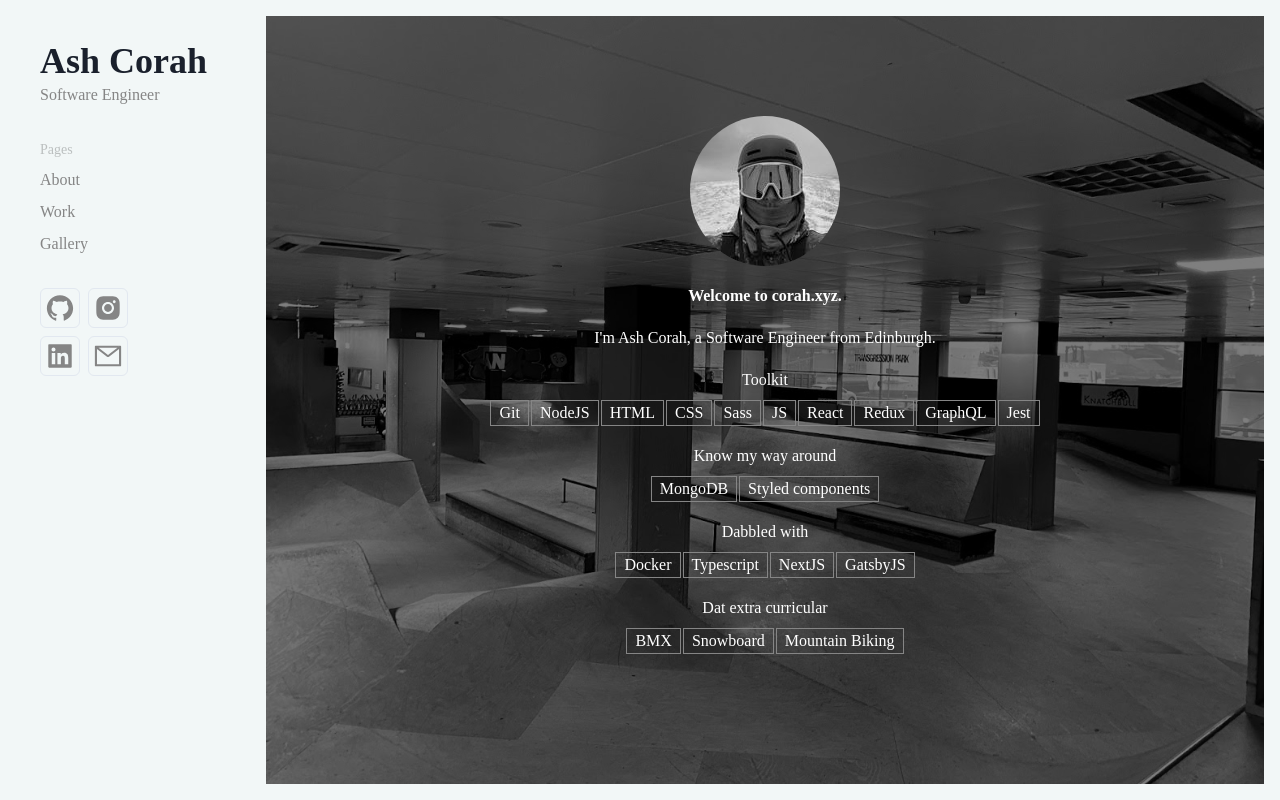
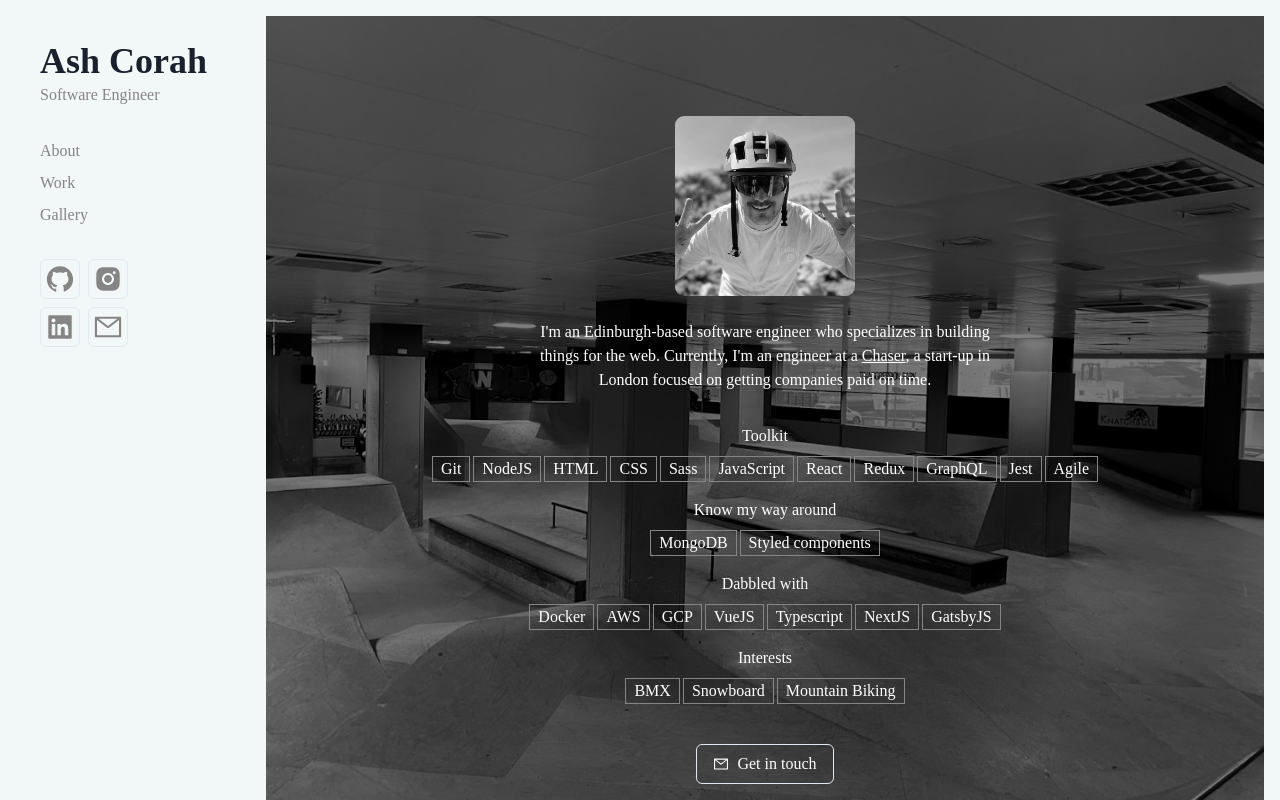
Before and after one commit to ashcorah/portfolio, a React (Create React App) app: page / in a window 1280 px wide. Built offline with nearby package versions, Linux system fonts and the light colour scheme; a web font is replaced by a local one.

Commit message:
add improvements

```diff
--- a/src/app/about/index.jsx
+++ b/src/app/about/index.jsx
@@ -1,8 +1,17 @@
-import { Center, Image, Text, VStack, Box, HStack } from "@chakra-ui/react";
+import {
+  Center,
+  Image,
+  Text,
+  VStack,
+  Box,
+  HStack,
+  Button,
+} from "@chakra-ui/react";
 import Ash from "../../assets/images/ash.jpg";
 import Skatepark from "../../assets/images/skatepark.jpg";
 import usePalette from "../../hooks/usePallette";
 import PageContainer from "../../components/PageContainer/index.jsx";
+import { AiOutlineMail } from "react-icons/ai";
 
 const ToolSection = ({ skills, title }) => (
   <VStack>
@@ -11,7 +20,7 @@ const ToolSection = ({ skills, title }) => (
       justifyContent="center"
       flexWrap="wrap"
       display="flex"
-      spacing="2px"
+      spacing="3px"
     >
       {skills.map((skill) => (
         <ToolkitBox skill={skill} />
@@ -37,20 +46,30 @@ const ToolkitBox = ({ skill }) => {
 };
 
 const About = () => {
+  const colors = usePalette();
   const skills = [
     "Git",
     "NodeJS",
     "HTML",
     "CSS",
     "Sass",
-    "JS",
+    "JavaScript",
     "React",
     "Redux",
     "GraphQL",
     "Jest",
+    "Agile",
   ];
   const knows = ["MongoDB", "Styled components"];
-  const dabbled = ["Docker", "Typescript", "NextJS", "GatsbyJS"];
+  const dabbled = [
+    "Docker",
+    "AWS",
+    "GCP",
+    "VueJS",
+    "Typescript",
+    "NextJS",
+    "GatsbyJS",
+  ];
   const enjoys = ["BMX", "Snowboard", "Mountain Biking"];
 
   return (
@@ -70,24 +89,57 @@ const About = () => {
           zIndex="-1"
         />
         <Center alignItems="flex-start" h="100%" p={10} pt="100px">
-          <VStack spacing={18} justifyContent="center" display="flex">
+          <VStack spacing={10}>
+            <VStack spacing={6} display="flex">
               <Image
                 transition="0.5s all ease"
                 className="ash"
                 src={Ash}
-              borderRadius="100%"
+                maxW="180px"
+                objectFit="cover"
+                borderRadius="5%"
                 filter="grayscale(100%)"
+                sx={{
+                  ":hover": {
+                    filter: "grayscale(0%)",
+                  },
+                }}
               />
-            <Text fontWeight="bold" color="white" textAlign="center">
-              Welcome to corah.xyz.
+              <VStack spacing={8} display="flex" justifyContent="flex-start">
+                <VStack spacing={0} display="flex" justifyContent="flex-start">
+                  <Text color="white" textAlign="center" maxW="450px">
+                    I'm an Edinburgh-based software engineer who specializes in
+                    building things for the web. Currently, I'm an engineer at a{" "}
+                    <Text
+                      as="a"
+                      href="https://www.chaserhq.com/"
+                      textDecoration="underline"
+                    >
+                      Chaser
                     </Text>
-            <Text color="white" textAlign="center">
-              I'm Ash Corah, a Software Engineer from Edinburgh.
+                    , a start-up in London focused on getting companies paid on
+                    time.
                   </Text>
+                </VStack>
+                <VStack spacing={4}>
                   <ToolSection title="Toolkit" skills={skills} />
                   <ToolSection title="Know my way around" skills={knows} />
                   <ToolSection title="Dabbled with" skills={dabbled} />
-            <ToolSection title="Dat extra curricular" skills={enjoys} />
+                  <ToolSection title="Interests" skills={enjoys} />
+                </VStack>
+              </VStack>
+            </VStack>
+            <Button
+              as="a"
+              href="mailto:ashcorah@gmail.com"
+              leftIcon={<AiOutlineMail />}
+              fontWeight="normal"
+              color="white"
+              _hover={{ borderColor: colors.red }}
+              variant="outline"
+            >
+              Get in touch
+            </Button>
           </VStack>
         </Center>
       </Box>
--- a/src/app/gallery/components/InstaFeed/InstaFeed.module.scss
+++ b/src/app/gallery/components/InstaFeed/InstaFeed.module.scss
@@ -1,3 +1,4 @@
 .loading {
   background: center/cover no-repeat url(./poster.gif);
+  height: 100%;
 }
--- a/src/app/gallery/components/InstaFeed/index.jsx
+++ b/src/app/gallery/components/InstaFeed/index.jsx
@@ -36,7 +36,7 @@ const InstaFeed = ({ fields }) => {
       {data?.map(({ media_url, caption, media_type }) => {
         return (
           <WrapItem flex="1">
-            <Stack h="100%" position="relative">
+            <Stack h="100%" w="100%" position="relative">
               <Center
                 h="100%"
                 sx={{
@@ -56,6 +56,7 @@ const InstaFeed = ({ fields }) => {
                   minW="350px"
                   minH="350px"
                   h="100%"
+                  className={style.loading}
                   w="100%"
                   sx={{
                     ":hover": {
@@ -69,7 +70,6 @@ const InstaFeed = ({ fields }) => {
                       type="BottomLine"
                       pathColor="#c4302b"
                       pathWidth="4px"
-                      wrapperClassName={style.loading}
                       onMouseOver={(event) => event.target.play()}
                       onMouseOut={(event) => event.target.pause()}
                       src={media_url}
--- a/src/app/work/index.jsx
+++ b/src/app/work/index.jsx
@@ -3,7 +3,7 @@ import Card from "../../components/Card/index.jsx";
 import { WrapItem, Wrap } from "@chakra-ui/react";
 import { useHistory } from "react-router";
 import { useRouteMatch } from "react-router-dom";
-import PageContainer from '../../components/PageContainer/index.jsx';
+import PageContainer from "../../components/PageContainer/index.jsx";
 
 import ChaserText from "./components/Chaser/index.jsx";
 import RockstarText from "./components/Rockstar/index.jsx";
@@ -27,12 +27,15 @@ function getWorkPlaces() {
       title: "Chaser",
       subtitle: "Front-End Engineer \u25CF Remote",
       body: <ChaserText />,
+      externalLink: "https://www.chaserhq.com",
+      githubLink: "https://www.npmjs.com/package/chaser-components",
       id: "chaser",
     },
     {
       img: Skyscanner,
       title: "Skyscanner",
       subtitle: "Full-Stack Engineer",
+      externalLink: "https://www.skyscanner.net/",
       body: <SkyscannerText />,
       id: "skyscanner",
     },
@@ -54,6 +57,7 @@ function getWorkPlaces() {
       img: Towanda,
       title: "Camp Towanda",
       subtitle: "Camp Counsellor",
+      externalLink: "https://www.camptowanda.com/",
       body: <CampText />,
       id: "towanda",
     },
@@ -67,7 +71,16 @@ function getWorkPlaces() {
   ];
 }
 
-const CardItem = ({ key, subtitle, title, image, id, body }) => {
+const CardItem = ({
+  key,
+  subtitle,
+  title,
+  image,
+  id,
+  body,
+  externalLink,
+  githubLink,
+}) => {
   const history = useHistory();
   const [jobOpen, setJobOpen] = useState(false);
 
@@ -90,6 +103,8 @@ const CardItem = ({ key, subtitle, title, image, id, body }) => {
       subtitle={subtitle}
       title={title}
       image={image}
+      externalLink={externalLink}
+      githubLink={githubLink}
       showBack={jobOpen || isSelected}
       onToggle={toggleJob}
     />
@@ -104,7 +119,15 @@ const Work = () => {
     <PageContainer>
       <Wrap h="100%" w="100%" display="flex" spacing="20px">
         {workPlaces.map((job, key) => {
-          const { title, img, subtitle, id, body } = job;
+          const {
+            title,
+            img,
+            subtitle,
+            id,
+            body,
+            externalLink,
+            githubLink,
+          } = job;
           return (
             <CardItem
               key={key}
@@ -113,6 +136,8 @@ const Work = () => {
               image={img}
               id={id}
               body={body}
+              externalLink={externalLink}
+              githubLink={githubLink}
             />
           );
         })}
--- a/src/components/Card/index.jsx
+++ b/src/components/Card/index.jsx
@@ -1,8 +1,18 @@
-import { Box, VStack } from "@chakra-ui/react";
+import { Box, VStack, IconButton, HStack } from "@chakra-ui/react";
 import usePalette from "../../hooks/usePallette";
 import useControlProp from "../../hooks/useControlProp";
+import { BiLinkExternal } from "react-icons/bi";
+import { AiFillGithub } from "react-icons/ai";
 
-const Front = ({ image, shown, colors, title, subtitle }) => {
+const Front = ({
+  image,
+  shown,
+  colors,
+  title,
+  subtitle,
+  externalLink,
+  githubLink,
+}) => {
   return (
     <Box
       h="100%"
@@ -10,10 +20,9 @@ const Front = ({ image, shown, colors, title, subtitle }) => {
       sx={{
         backfaceVisibility: "hidden",
         position: "absolute",
-        transform: shown ? "translateY(100%)" : "translateY(0%)",
-        transformStyle: "preserve-3d",
-        transition: "transform ease 500ms",
-        zIndex: 2,
+        filter: shown && "grayscale(100%) brightness(50%)",
+        transition: "0.5s all ease",
+        zIndex: shown ? -1 : 2,
         "::before": {
           content: '""',
           position: "absolute",
@@ -39,27 +48,72 @@ const Front = ({ image, shown, colors, title, subtitle }) => {
         spacing="3px"
         h="100%"
       >
+        {!shown && (
+          <>
             <Box color={colors.white} fontWeight="semibold" fontSize="xs">
               {title}
             </Box>
             <Box color={colors.white} fontWeight="semibold" fontSize="xs">
               {subtitle}
             </Box>
+          </>
+        )}
+        {(externalLink || githubLink) && (
+          <HStack
+            zIndex="3"
+            position="absolute"
+            bottom="10px"
+            gap="2px"
+            left="10px"
+          >
+            {externalLink && (
+              <IconButton
+                as="a"
+                href={externalLink}
+                sx={{
+                  ":hover": {
+                    color: colors.base,
+                  },
+                }}
+                variant="ghost"
+                target="_blank"
+                aria-label="github"
+                icon={<BiLinkExternal size="25px" />}
+                color="white"
+              />
+            )}
+            {githubLink && (
+              <IconButton
+                as="a"
+                href={githubLink}
+                target="_blank"
+                sx={{
+                  ":hover": {
+                    color: colors.base,
+                  },
+                }}
+                variant="ghost"
+                aria-label="github"
+                icon={<AiFillGithub size="25px" />}
+                color="white"
+              />
+            )}
+          </HStack>
+        )}
       </VStack>
     </Box>
   );
 };
 
-const Back = ({ shown, body, colors }) => {
+const Back = ({ shown, body }) => {
   return (
     <VStack
       h="100%"
       w="100%"
-      background={colors.black}
       sx={{
         position: "absolute",
-        transform: shown ? "translateY(0%)" : "translateY(100%)",
-        transformStyle: "preserve-3d",
+        opacity: shown ? 1 : 0,
+        transform: shown ? "translateY(-10px)" : "translateY(20px)",
         transition: "transform ease 600ms",
         backfaceVisibility: "hidden",
       }}
@@ -79,6 +133,8 @@ const Card = ({
   image,
   subtitle,
   title,
+  externalLink,
+  githubLink,
   body,
   ...rest
 }) => {
@@ -93,7 +149,6 @@ const Card = ({
       w="100%"
       position="relative"
       cursor="pointer"
-      transformStyle="preserve-3d"
       boxSizing="border-box"
       overflow="hidden"
       onClick={(e) => {
@@ -108,6 +163,8 @@ const Card = ({
         image={image}
         subtitle={subtitle}
         title={title}
+        externalLink={externalLink}
+        githubLink={githubLink}
         {...rest}
       />
       <Back shown={shown} body={body} colors={colors} />
--- a/src/components/Sidebar/index.jsx
+++ b/src/components/Sidebar/index.jsx
@@ -9,19 +9,30 @@ import {
   IconButton,
 } from "@chakra-ui/react";
 import usePalette from "../../hooks/usePallette";
-import { AiFillGithub, AiFillInstagram, AiFillLinkedin, AiOutlineMail } from "react-icons/ai";
+import {
+  AiFillGithub,
+  AiFillInstagram,
+  AiFillLinkedin,
+  AiOutlineMail,
+} from "react-icons/ai";
 
 const Sidebar = () => {
   const location = useLocation();
   const colors = usePalette();
 
   const title = (
-    <Stack textAlign="left">
+    <Stack
+      textAlign="left"
+      sx={{
+        ":hover *": {
+          color:
+            colors[["red", "blue", "green"][Math.floor(Math.random() * 3)]],
+        },
+      }}
+    >
       <Link to="/">
-        <Heading transition="0.5s all ease" color={colors.gay}>
-          Ash Corah
-        </Heading>
-        <Text transition="0.5s all ease" color={colors.gray}>
+        <Heading transition="0.3s all ease">Ash Corah</Heading>
+        <Text transition="0.3s all ease" color={colors.gray}>
           Software Engineer
         </Text>
       </Link>
@@ -64,9 +75,6 @@ const Sidebar = () => {
       <VStack spacing={8} alignItems="flex-start" display="flex" w="100%">
         {title}
         <VStack alignItems="flex-start" display="flex" w="100%">
-          <Text color={colors.lightGray} fontSize="14px">
-            Pages
-          </Text>
           <NavLink to="/about">About</NavLink>
           <NavLink to="/work">Work</NavLink>
           <NavLink to="/gallery">Gallery</NavLink>
```
Also changed, not shown: src/assets/images/ash.jpg. Lines whose indentation alone changed are shown as unchanged.
